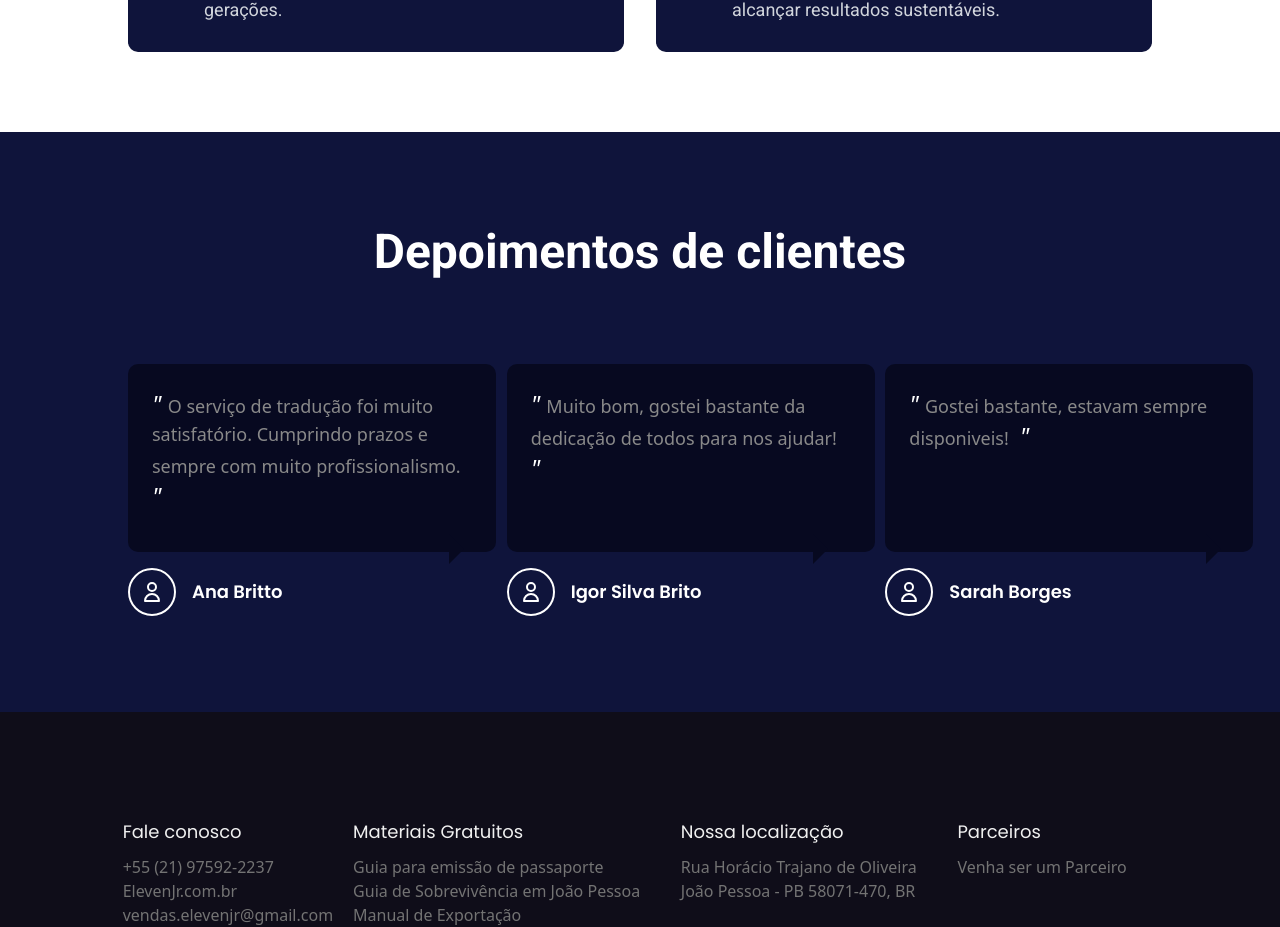
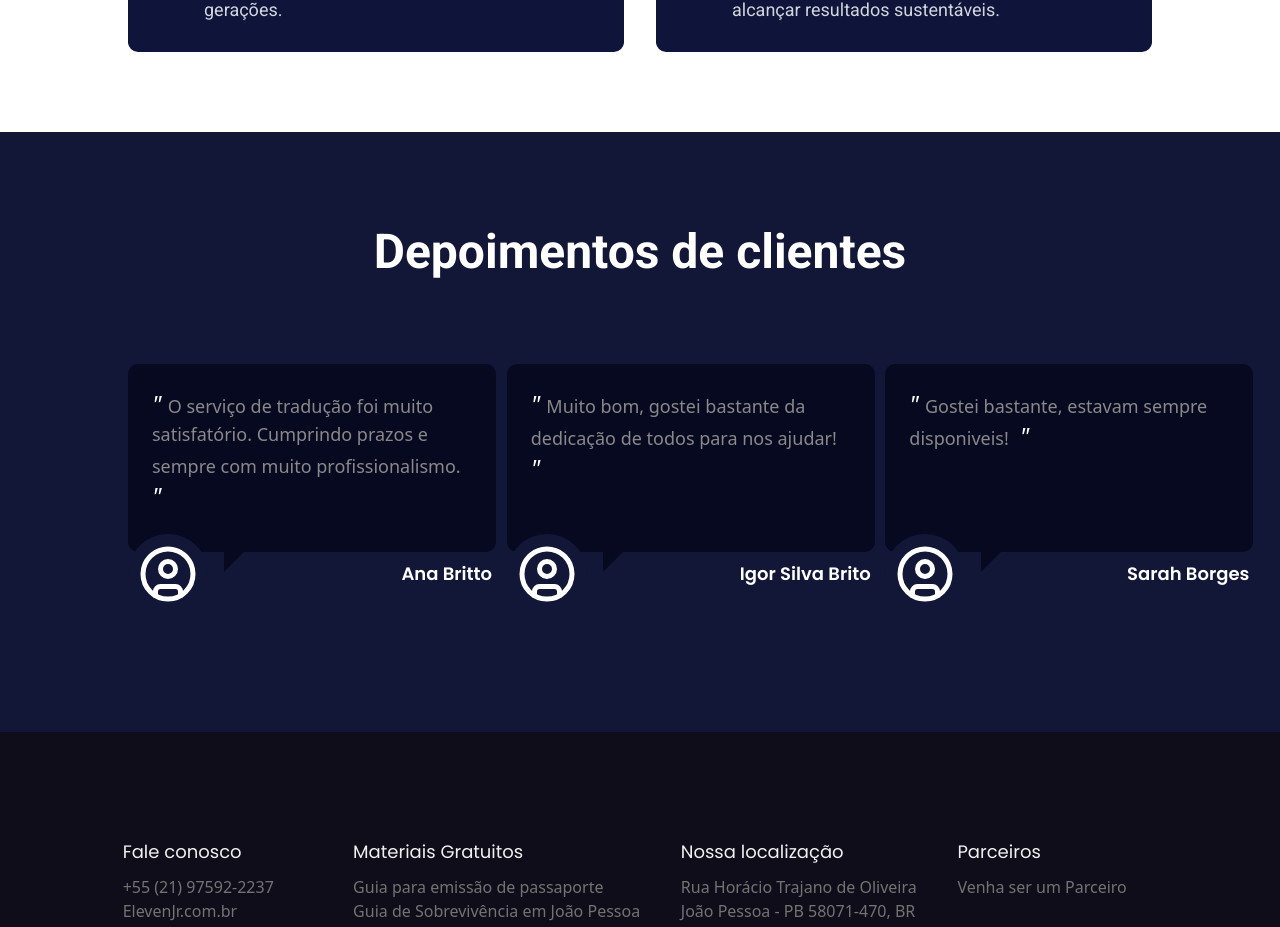
Before and after one commit to knex-projects/eleven-lp, a React (Vite) app in the folder FrontEnd/: page /Sobre in a window 1280 px wide. Shown: the part 2751-3678 px from the top of the page. Built offline with nearby package versions, Linux system fonts and the light colour scheme.

Commit message:
feat: adicionar os depoimento e nome dos clientes style : ajustar posicionamento dos baloes de depoimento, do textos e icones em diferentes tamanhos de telas. feat: adicionar icone de user correto

```diff
--- a/FrontEnd/src/components/Sections/DepoimentSection/DepoinmentSection.tsx
+++ b/FrontEnd/src/components/Sections/DepoimentSection/DepoinmentSection.tsx
@@ -1,3 +1,4 @@
+import { CircleUser } from "lucide-react";
 import React from "react";
 
 interface Testimonial {
@@ -12,25 +13,26 @@ const testimonials: Testimonial[] = [
     id: 1,
     text: "O serviço de tradução foi muito satisfatório. Cumprindo prazos e sempre com muito profissionalismo.",
     clientName: "Ana Britto",
-    clientRole: "Dono da Empresa X",
+    clientRole: "",
   },
   {
     id: 2,
     text: "Muito bom, gostei bastante da dedicação de todos para nos ajudar!",
     clientName: "Igor Silva Brito",
-    clientRole: "Dono da Empresa X",
+    clientRole: "",
   },
   {
     id: 3,
     text: "Gostei bastante, estavam sempre disponiveis! ",
     clientName: "Sarah Borges",
-    clientRole: "Dono da Empresa X",
+    clientRole: "",
   },
+
 ];
 
 const DepoinmentSection: React.FC = () => {
   return (
-    <section className="relative py-16 px-[10%] bg-[#0f143b]">
+    <section className="relative py-16 px-[10%] bg-dark-background">
       <div className="relative max-w-6xl mx-auto">
         <div className="py-8 mb-6">
           <h2 className="text-white text-center font-bold font-poppins text-5xl max-sm:text-[32px]">
@@ -39,64 +41,52 @@ const DepoinmentSection: React.FC = () => {
         </div>
 
         <div className="py-8">
-          <div className="space-y-12 md:space-y-0 md:grid md:grid-cols-3 md:gap-28 ">
+          <div className="space-y-12 max-xl:space-y-10  relative  xl:grid xl:grid-cols-3 xl:gap-28 ">
              {testimonials.map((testimonial, index) => (
                <div
                  key={testimonial.id}
-                 className={`flex flex-col gap-4 ${
+                 className={`flex flex-col gap-2  relative ${
                    index % 2 === 0 ? "items-start" : "items-end"
-                 } md:items-start`}
+                 } xl:items-start`}
                >
-                <div className="max-w-72">
-                  <div className="bg-[#070920] rounded-lg p-6 relative xl:h-[188px] xl:w-[368px] max-sm:w-[264px] max-sm:h-[162px]  ">
+                <div className="max-lg:max-w-96  ">
+                  <div className="bg-[#070920]  rounded-lg p-6 relative sm:h-[188px] sm:w-[368px] max-sm:w-[264px] max-sm:h-[162px]  ">
                      <div className="text-[#898989] text-lg font-roboto max-sm:text-[16px]">
                        <span className="text-2xl text-white italic">"{" "}</span>
                         {testimonial.text}
                        <span className="text-2xl text-white italic">{" "}"</span>
                      </div>
                     <div
-                      className={`absolute w-0 h-0 ${
-                        index % 2 === 0
-                          ? "border-l-[15px] border-l-[#070920] border-t-[15px] border-t-transparent border-b-[15px] border-b-transparent right-6 -bottom-3 md:right-8 md:left-auto"
-                          : "border-r-[15px] border-r-[#070920] border-t-[15px] border-t-transparent border-b-[15px] border-b-transparent left-6 -bottom-3 md:right-8 md:left-auto md:border-r-transparent md:border-l-[15px] md:border-l-[#070920] "
-                      }`}
+                       className={`absolute w-0 border-l-[25px] border-l-[#070920] border-t-[25px] border-t-transparent border-b-[25px] border-b-transparent right-6 -bottom-5    ${
+                     index % 2 === 0 ? "left-24" : "left-24 max-lg:left-60 max-sm:left-36 max-lg:rotate-180"
+                   } `}
                     />
                   </div>
                 </div>
 
                  {/* Informações do Cliente */}
                  <div
-                   className={`flex items-center gap-4 ${
-                     index % 2 === 0 ? "flex-row" : "flex-row-reverse"
-                   } md:flex-row md:justify-start`}
+                   className={`flex items-center   ${
+                     index % 2 === 0 ? "flex-row" : "flex-row-reverse "
+                   } xl:flex-row xl:justify-start`}
                  >
                   {/* Ícone do Usuário */}
-                  <div className="w-12 h-12 rounded-full border-2 border-white flex items-center justify-center">
-                    <svg
-                      className="w-6 h-6 text-white"
-                      fill="none"
-                      stroke="currentColor"
-                      viewBox="0 0 24 24"
-                    >
-                      <path
-                        strokeLinecap="round"
-                        strokeLinejoin="round"
-                        strokeWidth={2}
-                        d="M16 7a4 4 0 11-8 0 4 4 0 018 0zM12 14a7 7 0 00-7 7h14a7 7 0 00-7-7z"
-                      />
-                    </svg>
+                  <div className={`size-[80px]  rounded-full absolute bg-dark-background flex items-center justify-center ${
+                     index % 2 === 0 ? "flex-row" : ""
+                   } `}>
+                    <CircleUser color="#fff" size={60}/>
                   </div>
 
                    {/* Detalhes do Cliente */}
                    <div
-                     className={`text-white ${
-                       index % 2 === 0 ? "text-left" : "text-right"
-                     } md:text-left`}
+                     className={`text-white w-[364px] max-sm:w-[264px] ${
+                       index % 2 === 0 ? "text-end" : "text-start"
+                     } xl:text-end`}
                    >
-                    <h3 className="font-semibold text-lg">
+                    <h3 className="font-semibold text-lg ">
                       {testimonial.clientName}
                     </h3>
-                    <p className="text-sm text-white/80 hidden">
+                    <p className="text-sm text-white/80 ">
                       {testimonial.clientRole}
                     </p>
                   </div>
```
